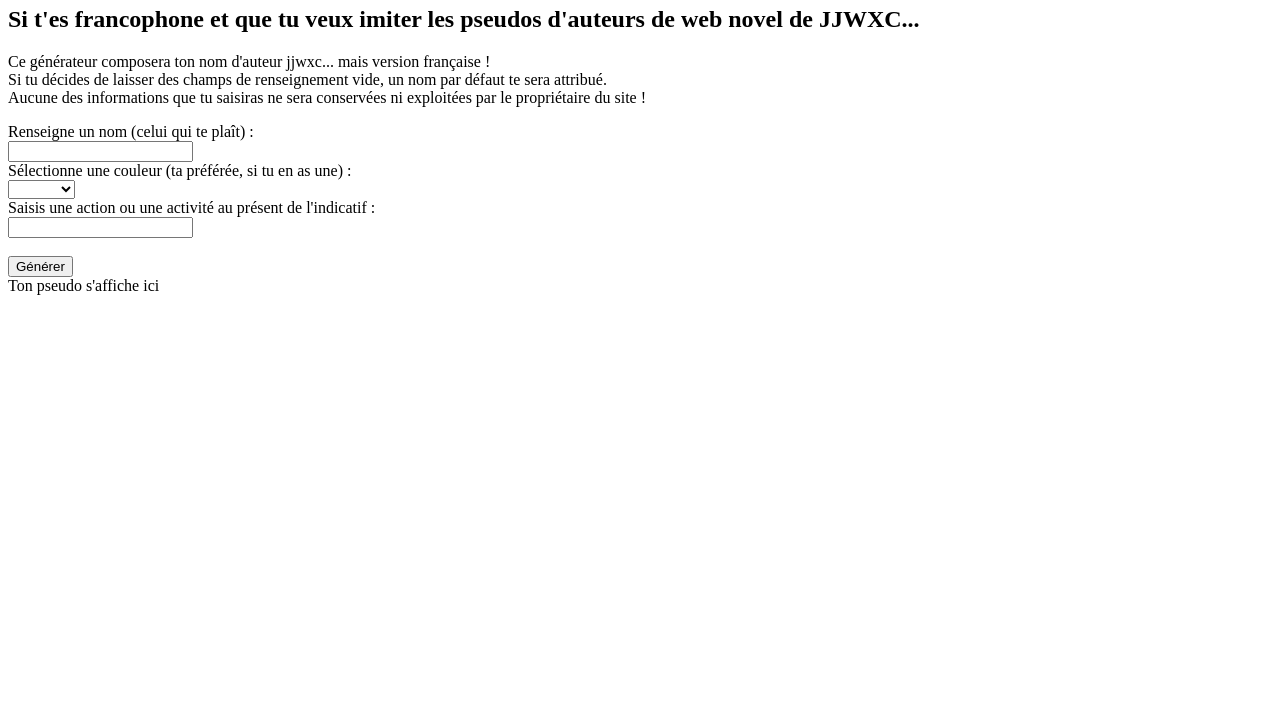
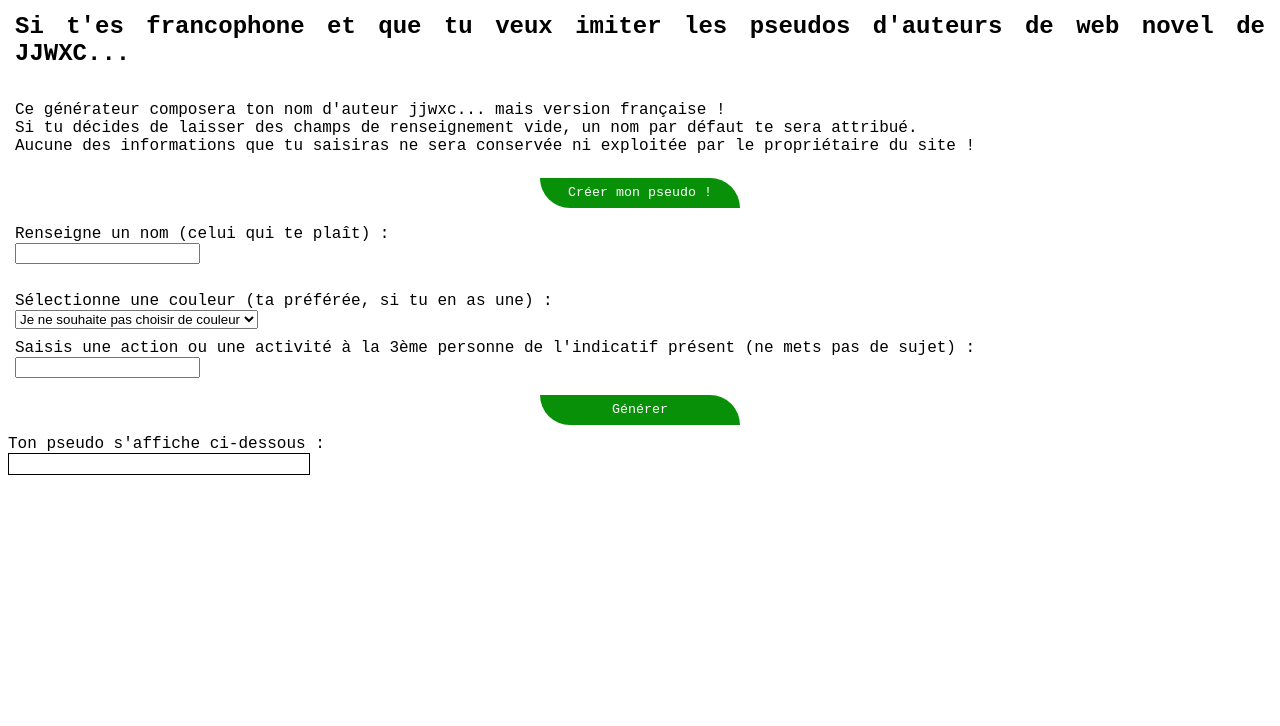
Before and after one commit to PythonTester971/Pseudo-generator, a plain HTML site: page index.html in a window 1280 px wide. Shown: the part 74-800 px from the top of the page. Drawn offline with Linux system fonts and the light colour scheme.

Commit message:
maj mineure

```diff
--- a/index.html
+++ b/index.html
@@ -3,6 +3,7 @@
 <head>
     <meta charset="UTF-8">
     <meta name="viewport" content="width=device-width, initial-scale=1.0">
+    <link href="styles.css" rel="stylesheet">
     <title>JJWXC-type Pseudo generator</title>
 </head>
 <body>
@@ -14,17 +15,19 @@
     <p>
         Ce générateur composera ton nom d'auteur jjwxc... mais version française !<br>
         Si tu décides de laisser des champs de renseignement vide, un nom par défaut te sera attribué.<br>
-        Aucune des informations que tu saisiras ne sera conservées ni exploitées par le propriétaire du site !
+        Aucune des informations que tu saisiras ne sera conservée ni exploitée par le propriétaire du site !
     </p>
+
+    <button id="start">Créer mon pseudo !</button>
 
     <form>
 
-        <label for="user-name" id="label-name">Renseigne un nom (celui qui te plaît) :</label><br>
+        <label for="user-name" id="label-name">Renseigne un nom (celui qui te plaît) :</label>
         <input id="user-name" type="text"><br>
 
-        <label for="user-color" id="label-color">Sélectionne une couleur (ta préférée, si tu en as une) :</label><br>
+        <label for="user-color" id="label-color">Sélectionne une couleur (ta préférée, si tu en as une) :</label>
         <select id="user-color">
-            <option value=""></option>
+            <option value="none">Je ne souhaite pas choisir de couleur</option>
             <option value="white">Blanc</option>
             <option value="black">Noir</option>
             <option value="gray">Gris</option>
@@ -36,16 +39,23 @@
             <option value="orange">Orange</option>
             <option value="red">Rouge</option>
             <option value="pink">Rose</option>
-        </select><br>
+        </select>
 
-        <label for="user-action" id="label-action">Saisis une action ou une activité au présent de l'indicatif :</label><br>
+        <label for="user-action" id="label-action">
+            Saisis une action ou une activité à la 3ème personne de l'indicatif présent
+            (ne mets pas de sujet) :
+        </label>
         <input id="user-action" type="text">
 
-    </form><br>
+    </form>
 
-    <button id="generate">Générer</button><br>
-    <div id="show-pseudo">Ton pseudo s'affiche ici</div>
+    <button id="generate">Générer</button>
 
+    <label for="show-pseudo">Ton pseudo s'affiche ci-dessous :</label>
+    <div id="show-pseudo">
 
+    </div>
+
+    <script src="script.js"></script>
 </body>
 </html>
```
